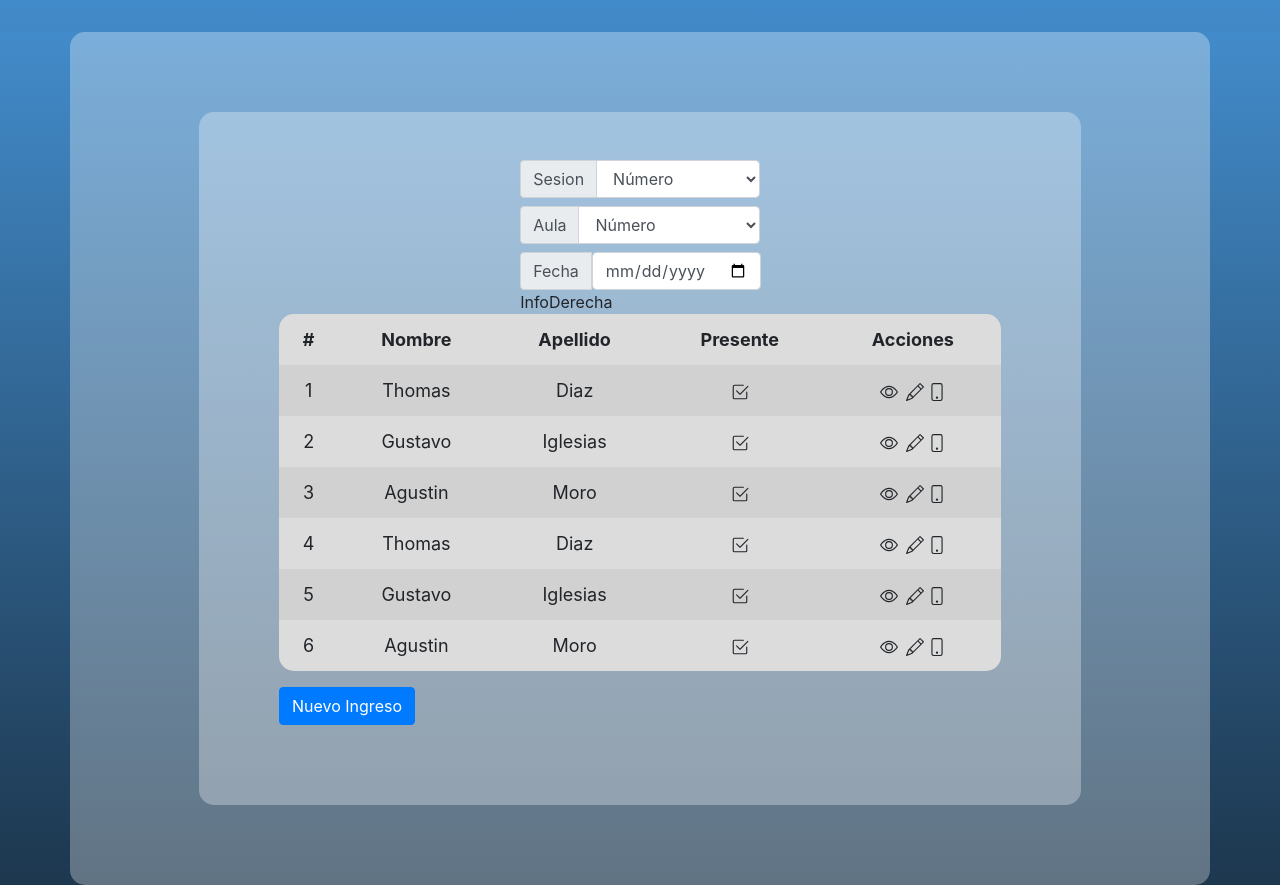
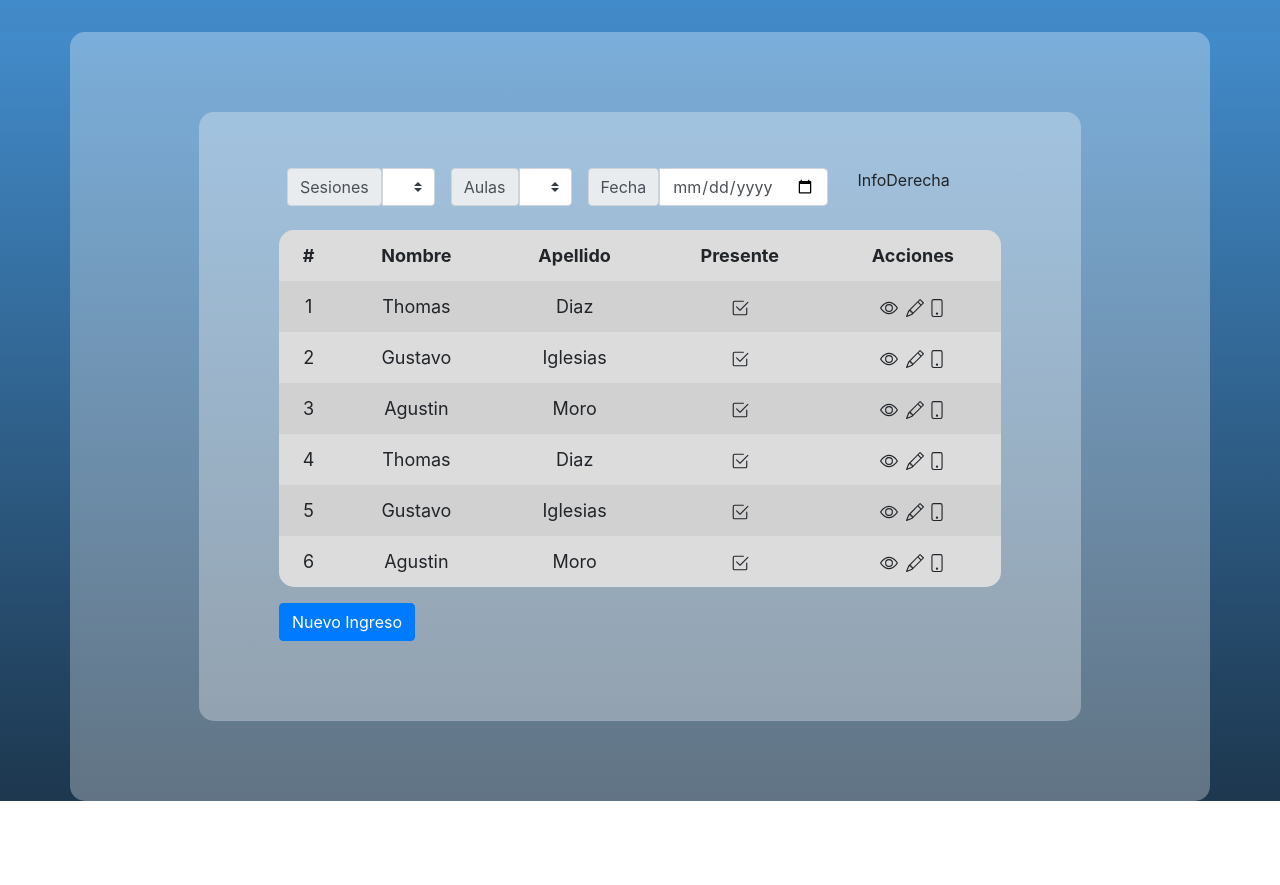
Before and after one commit to kslotes/appmovilFront, a React (Create React App) app: page /menu in a window 1280 px wide. After the commit the page ends 801 px from the top, so only its background shows below. Built offline with nearby package versions, Linux system fonts and the light colour scheme.

Commit message:
Cambios posicionamiento de componentes

```diff
--- a/src/components/InfoSesion/InfoDerecha.js
+++ b/src/components/InfoSesion/InfoDerecha.js
@@ -1,9 +1,5 @@
 const InfoDerecha = () => {
-      return (
-            <div>
-                  InfoDerecha
-            </div>
-      )
-}
+  return <div className="p-2">InfoDerecha</div>;
+};
 
 export default InfoDerecha;
--- a/src/components/InfoSesion/InfoIzquierda.js
+++ b/src/components/InfoSesion/InfoIzquierda.js
@@ -1,55 +1,27 @@
-import InputGroup from 'react-bootstrap/InputGroup'
-import FormControl from 'react-bootstrap/FormControl'
+import FormControl from "react-bootstrap/FormControl";
+import DateSelector from "../common/dateSelector";
+import Selector from "../common/selector";
+import React, { Component } from "react";
 
-const InfoIzquierda = () => {
-      return (
-
-            <div className="float-left">
-                  <InputGroup className="mb-2">
-                        <InputGroup.Prepend>
-                              <InputGroup.Text id="basic-addon1">Sesion</InputGroup.Text>
-                        </InputGroup.Prepend>
-                        <FormControl
-                              placeholder="Numero"
-                              aria-label="Sesion"
-                              aria-describedby="basic-addon1"
-                              as="select"
-                        >
-                              <option selected disabled variant="secondary">Número</option>
-                              <option value="1">1</option>
-                              <option value="2">2</option>
-                              <option value="3">3</option>
-                              <option value="4">4</option>
-                        </FormControl>
-                  </InputGroup>
-                  <InputGroup className="mb-2">
-                        <InputGroup.Prepend>
-                              <InputGroup.Text id="basic-addon1">Aula</InputGroup.Text>
-                        </InputGroup.Prepend>
-                        <FormControl
-                              placeholder="Numero"
-                              aria-label="Sesion"
-                              aria-describedby="basic-addon1"
-                              as="select"
-                        >
-                              <option selected disabled variant="secondary">Número</option>
-                              <option value="1">1</option>
-                              <option value="2">2</option>
-                              <option value="3">3</option>
-                              <option value="4">4</option>
-                        </FormControl>
-                  </InputGroup>
-                  <InputGroup>
-                        <InputGroup.Prepend>
-                              <InputGroup.Text id="basic-date">Fecha</InputGroup.Text>
-                              <FormControl
-                                    arial-label="Fecha"
-                                    type="date"
-                              />
-                        </InputGroup.Prepend>
-                  </InputGroup>
-            </div>
-      )
+class InfoIzquierda extends Component {
+  state = {
+    opciones: [1, 2, 3, 4],
+  };
+  render() {
+    return (
+      <div className="row">
+        <div className="p-2">
+          <Selector name="Sesiones" opciones={this.state.opciones}></Selector>
+        </div>
+        <div className="p-2">
+          <Selector name="Aulas" opciones={this.state.opciones}></Selector>
+        </div>
+        <div className="p-2">
+          <DateSelector name="Fecha" />
+        </div>
+      </div>
+    );
+  }
 }
 
 export default InfoIzquierda;
--- a/src/components/InfoSesion/InfoSesion.js
+++ b/src/components/InfoSesion/InfoSesion.js
@@ -1,12 +1,20 @@
-import InfoIzquierda from './InfoIzquierda'
-import InfoDerecha from './InfoDerecha'
+import InfoIzquierda from "./InfoIzquierda";
+import InfoDerecha from "./InfoDerecha";
+import { FileEarmarkRuled } from "react-bootstrap-icons";
+
 const InfoSesion = () => {
-      return (
-            <div>
-                  <InfoIzquierda/>
-                  <InfoDerecha />
-            </div>
-      )
-}
+  return (
+    <div className="container-fluid">
+      <div className="d-flex">
+        <div className="mr-auto">
+          <InfoIzquierda />
+        </div>
+        <div className="mr-auto">
+          <InfoDerecha></InfoDerecha>
+        </div>
+      </div>
+    </div>
+  );
+};
 
 export default InfoSesion;
--- /dev/null
+++ b/src/components/common/dateSelector.jsx
@@ -0,0 +1,11 @@
+import React, { Component } from "react";
+const dateSelector = ({ name }) => {
+  return (
+    <div className="input-group mb-3">
+      <label className="input-group-text">{name}</label>
+      <input class="form-control" type="date" name={name} />
+    </div>
+  );
+};
+
+export default dateSelector;
--- /dev/null
+++ b/src/components/common/selector.jsx
@@ -0,0 +1,23 @@
+const selector = ({ name, opciones }) => {
+  return (
+    <div>
+      <div className="input-group mb-3">
+        <label className="input-group-text" for="inputGroupSelect01">
+          {name}
+        </label>
+        <select className="custom-select" name={name}>
+          <option value="" />
+          {opciones.map((opcion) => {
+            return (
+              <option key={opcion} value={opcion}>
+                {opcion}
+              </option>
+            );
+          })}
+        </select>
+      </div>
+    </div>
+  );
+};
+
+export default selector;
```
Also changed, not shown: src/components/MenuAsistencia.js (+18 -12 lines), src/components/adminPanel.js (deleted).
